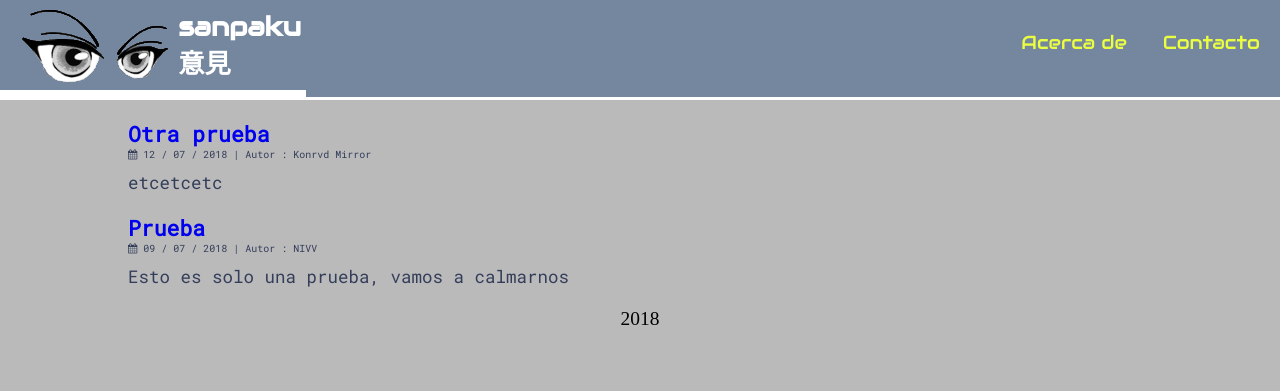
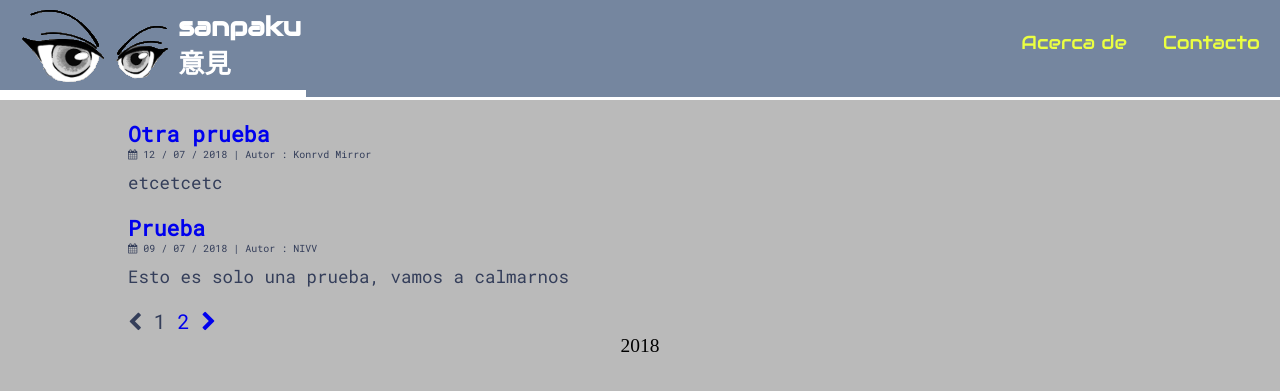
Before and after one commit to sanpakuiken/jekyll-starter, a Jekyll site: the page built from index.html, in a window 1280 px wide. Shown: the top 391 px of the page. Built offline with Jekyll 4.4.1, drawn with Linux system fonts in a browser that asks for light colours; the list of posts is cut into pages by our own code.

Commit message:
Initial commit

```diff
--- a/index.html
+++ b/index.html
@@ -27,6 +27,31 @@
 				{% endif %}
 			</article>
 			{% endfor %}
+			{% if paginator.total_pages > 1 %}
+			<div class="pagination">
+			  {% if paginator.previous_page %}
+				<a href="{{ paginator.previous_page_path | prepend: site.baseurl | replace: '//', '/' }}"><i class="fa fa-chevron-left" aria-hidden="true"></i></a>
+			  {% else %}
+				<i class="fa fa-chevron-left" aria-hidden="true"></i>
+			  {% endif %}
+
+			  {% for page in (1..paginator.total_pages) %}
+				{% if page == paginator.page %}
+				  <span class="pag_num pag_cur">{{ page }}</span>
+				{% elsif page == 1 %}
+				  <a class="pag_num" href="{{ paginator.previous_page_path | prepend: site.baseurl | replace: '//', '/' }}">{{ page }}</a>
+				{% else %}
+				  <a class="pag_num" href="{{ site.paginate_path | prepend: site.baseurl | replace: '//', '/' | replace: ':num', page }}">{{ page }}</a>
+				{% endif %}
+			  {% endfor %}
+
+			  {% if paginator.next_page %}
+				<a href="{{ paginator.next_page_path | prepend: site.baseurl | replace: '//', '/' }}"><i class="fa fa-chevron-right" aria-hidden="true"></i></a>
+			  {% else %}
+				<i class="fa fa-chevron-right" aria-hidden="true"></i>
+			  {% endif %}
+			</div>
+			{% endif %}
 		</main>
 		<footer>
 			{% include footer.html %}
```
